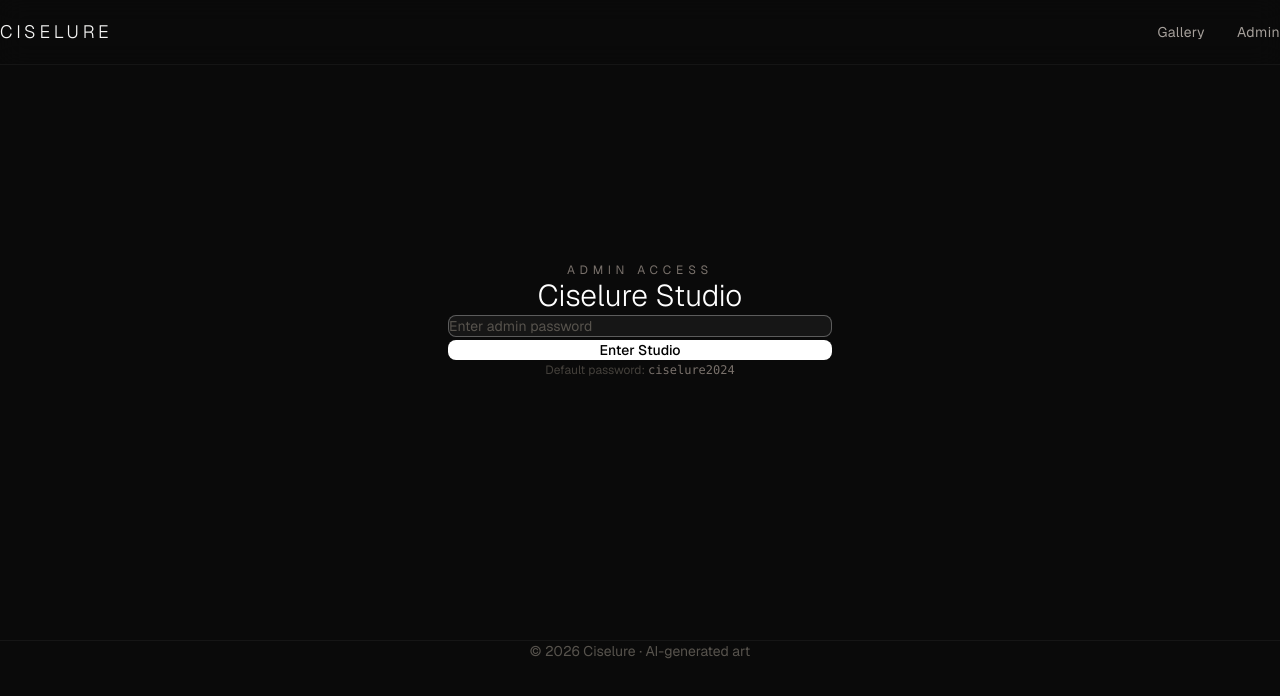
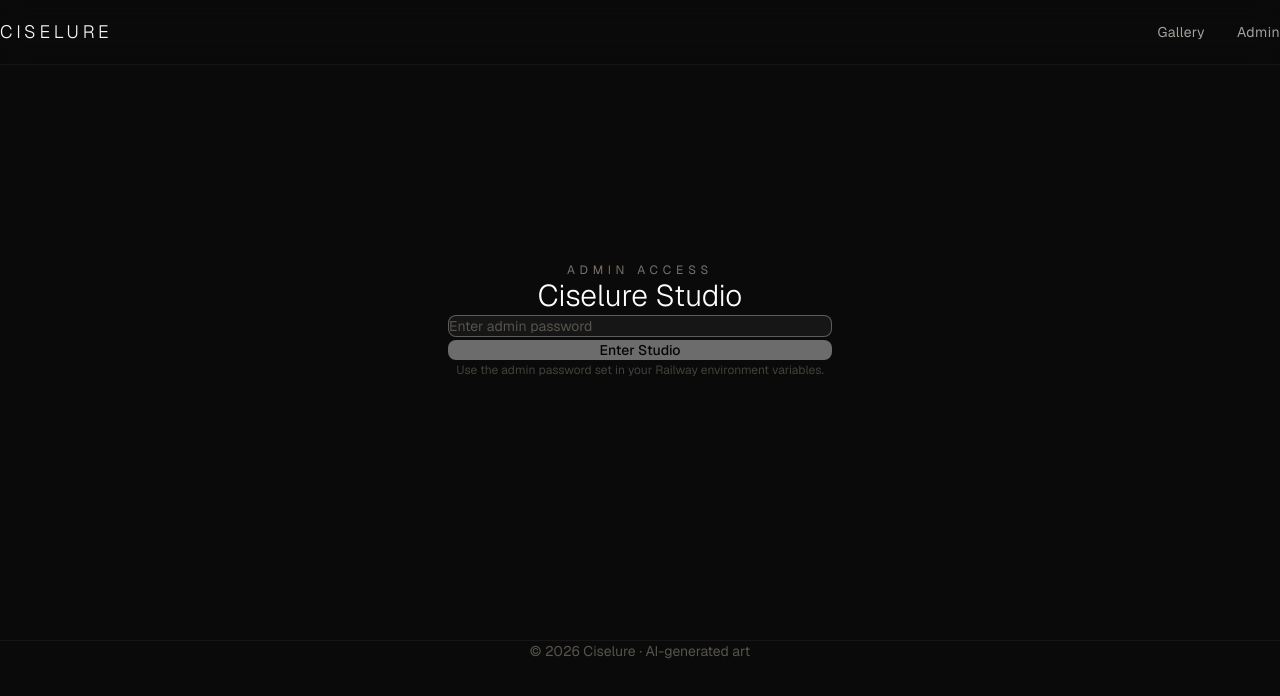
Before and after one commit to Amzil-AI/ciselure_web, a Next.js app: page /admin in a window 1280 px wide. Shown: the top 696 px of the page. Built offline with nearby package versions, Linux system fonts and the light colour scheme.

Commit message:
Fix admin login to verify password on the server
Client-side NEXT_PUBLIC check did not match Railway ADMIN_PASSWORD.
Login now uses /api/admin/verify against the server env var.

```diff
--- a/src/app/admin/page.tsx
+++ b/src/app/admin/page.tsx
@@ -12,12 +12,12 @@
   _count: { comments: number };
 }
 
-const DEFAULT_PASS = "ciselure2024";
 
 export default function AdminPage() {
   const [password, setPassword] = useState("");
   const [authenticated, setAuthenticated] = useState(false);
   const [authError, setAuthError] = useState("");
+  const [loggingIn, setLoggingIn] = useState(false);
 
   const [images, setImages] = useState<GalleryImage[]>([]);
   const [loadingImages, setLoadingImages] = useState(false);
@@ -32,13 +32,28 @@
 
   const fileInputRef = useRef<HTMLInputElement>(null);
 
-  function handleLogin(e: React.FormEvent) {
+  async function handleLogin(e: React.FormEvent) {
     e.preventDefault();
-    if (password === (process.env.NEXT_PUBLIC_ADMIN_PASSWORD ?? DEFAULT_PASS)) {
+    setLoggingIn(true);
+    setAuthError("");
+
+    try {
+      const res = await fetch("/api/admin/verify", {
+        method: "POST",
+        headers: { "Content-Type": "application/json" },
+        body: JSON.stringify({ password }),
+      });
+
+      if (!res.ok) {
+        setAuthError("Incorrect password.");
+        return;
+      }
+
       setAuthenticated(true);
-      setAuthError("");
-    } else {
-      setAuthError("Incorrect password.");
+    } catch {
+      setAuthError("Could not verify password. Please try again.");
+    } finally {
+      setLoggingIn(false);
     }
   }
 
@@ -144,13 +159,14 @@
             {authError && <p className="text-red-400 text-xs">{authError}</p>}
             <button
               type="submit"
-              className="w-full py-3 rounded-lg bg-white text-black font-medium text-sm hover:bg-stone-100 transition-colors"
+              disabled={loggingIn || !password}
+              className="w-full py-3 rounded-lg bg-white text-black font-medium text-sm hover:bg-stone-100 transition-colors disabled:opacity-40"
             >
-              Enter Studio
+              {loggingIn ? "Checking…" : "Enter Studio"}
             </button>
           </form>
           <p className="text-stone-700 text-xs text-center mt-6">
-            Default password: <code className="text-stone-500">ciselure2024</code>
+            Use the admin password set in your Railway environment variables.
           </p>
         </div>
       </div>
--- /dev/null
+++ b/src/app/api/admin/verify/route.ts
@@ -0,0 +1,16 @@
+import { NextRequest, NextResponse } from "next/server";
+
+export async function POST(request: NextRequest) {
+  try {
+    const { password } = await request.json();
+    const adminPassword = process.env.ADMIN_PASSWORD ?? "ciselure2024";
+
+    if (password !== adminPassword) {
+      return NextResponse.json({ error: "Incorrect password." }, { status: 401 });
+    }
+
+    return NextResponse.json({ ok: true });
+  } catch {
+    return NextResponse.json({ error: "Invalid request" }, { status: 400 });
+  }
+}
```
